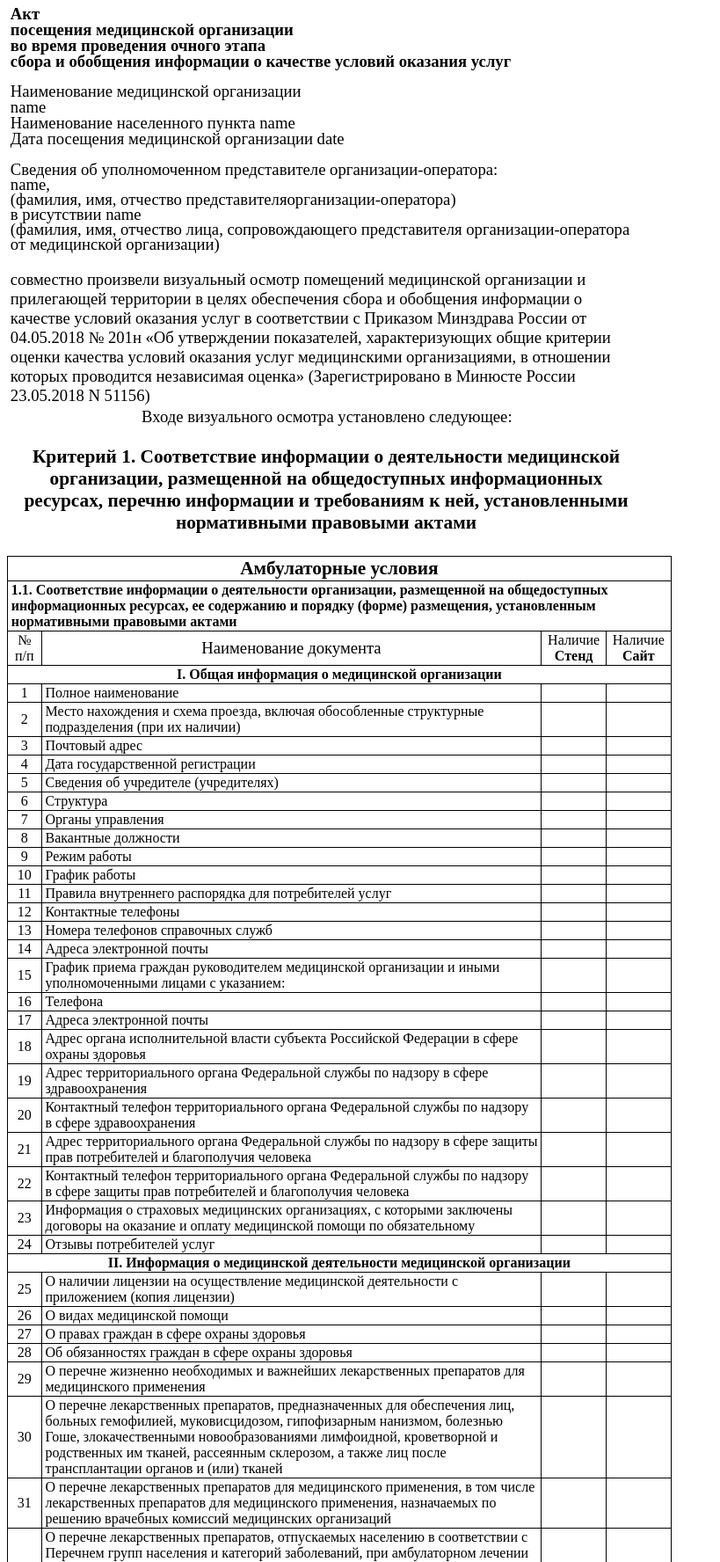
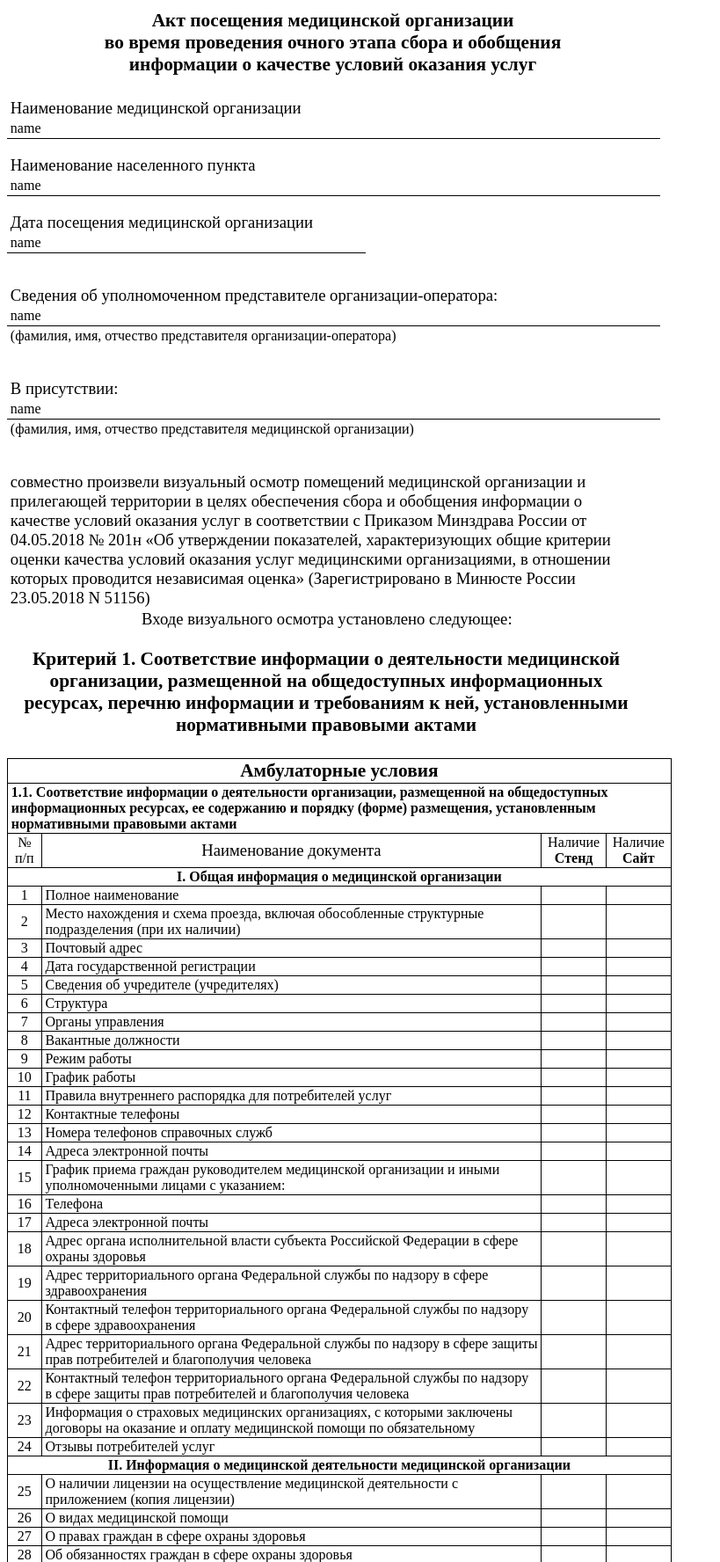
Before and after one commit to Maks1842/django_work, a Django app: template nok_web/checklist/templates/checklist/act_medical_ambl.html in a window 1280 px wide. Shown: the top 1776 px of the page at 88% size, without its empty margins (0-819 px from the left). Run offline with Django 4.2, Linux system fonts and the light colour scheme; the template is opened without the code that fills it, so the values that code supplies are empty.

Commit message:
Обновил фикстуры.

```diff
--- a/nok_web/checklist/templates/checklist/act_medical_ambl.html
+++ b/nok_web/checklist/templates/checklist/act_medical_ambl.html
@@ -56,71 +56,126 @@
 
 <body>
 
-
-<table width="711" cellpadding="4" cellspacing="0">
-    <td colspan="4" width="711"
-        style="border: none; padding-top: 0in; padding-bottom: 0.04in; padding-left: 0.04in; padding-right: 0in">
-        <p class="western" align="center" style="margin-bottom: 0in"><font face="Times New Roman, serif"><font size="4"
-                                                                                                               style="font-size: 14pt"><b>Акт
-        </b></font></font>
+<table>
+    <td colspan="4"
+        style="width: 735px; border: none; padding-top: 1px; padding-bottom: 5px; padding-left: 1px; padding-right: 1px">
+        <p class="title">
+            <b>Акт посещения медицинской организации <br/>
+                во время проведения очного этапа сбора и обобщения <br/>
+                информации о качестве условий оказания услуг</b>
         </p>
-        <p class="western" align="center" style="margin-bottom: 0in"><font face="Times New Roman, serif"><font size="4"
-                                                                                                               style="font-size: 14pt"><b>посещения
-            медицинской организации</b></font></font></p>
-        <p class="western" align="center" style="margin-bottom: 0in"><font face="Times New Roman, serif"><font size="4"
-                                                                                                               style="font-size: 14pt"><b>во
-            время проведения очного этапа </b></font></font>
-        </p>
-        <p class="western" align="center" style="margin-bottom: 0in"><font face="Times New Roman, serif"><font size="4"
-                                                                                                               style="font-size: 14pt"><b>сбора
-            и обобщения информации о качестве
-            условий оказания услуг</b></font></font></p>
-        <p class="western" align="center" style="margin-bottom: 0in"><br/>
-
-        </p>
-        <p class="western" align="justify" style="margin-bottom: 0in"><font face="Times New Roman, serif"><font size="4"
-                                                                                                                style="font-size: 14pt">Наименование
-            медицинской организации</font></font></p>
-        <p class="western" align="justify" style="margin-bottom: 0in"><font face="Times New Roman, serif"><font size="4"
-                                                                                                                style="font-size: 14pt">{{'name'}}</font></font>
-        </p>
-        <p class="western" align="justify" style="margin-bottom: 0in"><font face="Times New Roman, serif"><font size="4"
-                                                                                                                style="font-size: 14pt">Наименование
-            населенного пункта {{'name'}}</font></font></p>
-        <p class="western" align="justify" style="margin-bottom: 0in"><font face="Times New Roman, serif"><font size="4"
-                                                                                                                style="font-size: 14pt">Дата
-            посещения медицинской организации {{'date'}}</font></font></p>
-        <p class="western" align="justify" style="margin-bottom: 0in"><br/>
-
-        </p>
-        <p style="line-height: 100%; margin-bottom: 0in"><font face="Times New Roman, serif"><font size="3"
-                                                                                                   style="font-size: 12pt"><font
-                size="4" style="font-size: 14pt">Сведения
-            об уполномоченном представителе организации-оператора:</font><font size="4"
-                                                                               style="font-size: 14pt">&nbsp;</font></font></font>
-        </p>
-        <p style="line-height: 100%; margin-bottom: 0in"><font face="Times New Roman, serif"><font size="3"
-                                                                                                   style="font-size: 12pt"><font
-                size="4" style="font-size: 14pt"> {{'name'}},</font><font size="4" style="font-size: 14pt">&nbsp;</font></font></font>
-        </p>
-        <p align="center" style="line-height: 100%; margin-bottom: 0in"><font face="Times New Roman, serif"><font
-                size="3" style="font-size: 12pt"><font size="4" style="font-size: 14pt">
-            (фамилия, имя, отчество представителяорганизации-оператора)</font><font size="4" style="font-size: 14pt">&nbsp;</font></font></font>
-        </p>
-        <p style="line-height: 100%; margin-bottom: 0in"><font face="Times New Roman, serif"><font size="3"
-                                                                                                   style="font-size: 12pt"><font
-                size="4" style="font-size: 14pt">в рисутствии
-            {{'name'}}</font></font></font></p>
-        <p align="center" style="line-height: 100%; margin-bottom: 0in"><font face="Times New Roman, serif"><font
-                size="3" style="font-size: 12pt"><font size="4" style="font-size: 14pt">
-            (фамилия, имя, отчество лица, сопровождающего представителя организации-оператора
-            от медицинской организации)</font><font size="4" style="font-size: 14pt">&nbsp;</font></font></font></p>
-        <p align="center" style="line-height: 100%; margin-bottom: 0in"><br/>
-
-        </p>
-
     </td>
 </table>
+<br/>
+<table style="border-collapse: collapse">
+    <tr>
+        <td colspan="1" style="width: 735px; padding-left: 0.04in; padding-right: 0.04in">
+            <p class="question" style="font-size: 14pt">
+                Наименование медицинской организации
+            </p>
+        </td>
+    </tr>
+
+    <tr>
+        <td style="width: 735px; height: 20px; border-bottom: 1px solid #000000; padding-left: 0.04in; padding-right: 0.04in">
+            <p class="question">
+                {{'name'}}
+            </p>
+        </td>
+    </tr>
+</table>
+<br/>
+
+<table style="border-collapse: collapse">
+    <tr>
+        <td colspan="1" style="width: 735px; padding-left: 0.04in; padding-right: 0.04in">
+            <p class="question" style="font-size: 14pt">
+                Наименование населенного пункта
+            </p>
+        </td>
+    </tr>
+
+    <tr>
+        <td style="width: 735px; height: 20px; border-bottom: 1px solid #000000; padding-left: 0.04in; padding-right: 0.04in">
+            <p class="question">
+                {{'name'}}
+            </p>
+        </td>
+    </tr>
+</table>
+<br/>
+
+<table style="border-collapse: collapse">
+    <tr>
+        <td colspan="1" style="width: 400px; padding-left: 0.04in; padding-right: 0.04in">
+            <p class="question" style="font-size: 14pt">
+                Дата посещения медицинской организации
+            </p>
+        </td>
+    </tr>
+
+    <tr>
+        <td style="width: 400px; height: 20px; border-bottom: 1px solid #000000; padding-left: 0.04in; padding-right: 0.04in">
+            <p class="question">
+                {{'name'}}
+            </p>
+        </td>
+    </tr>
+</table>
+<br/>
+<br/>
+
+<table style="border-collapse: collapse">
+    <tr>
+        <td colspan="1" style="width: 735px; padding-left: 0.04in; padding-right: 0.04in">
+            <p class="question" style="font-size: 14pt">
+                Сведения об уполномоченном представителе организации-оператора:
+            </p>
+        </td>
+    </tr>
+
+    <tr>
+        <td style="width: 735px; height: 20px; border-bottom: 1px solid #000000; padding-left: 0.04in; padding-right: 0.04in">
+            <p class="question">
+                {{'name'}}
+            </p>
+        </td>
+    </tr>
+    <tr>
+        <td style="width: 735px; height: 20px; padding-left: 0.04in; padding-right: 0.04in; padding-bottom: 20px">
+            <p class="question" style="font-size: 12pt">
+                (фамилия, имя, отчество представителя организации-оператора)
+            </p>
+        </td>
+    </tr>
+</table>
+<br/>
+
+<table style="border-collapse: collapse">
+    <tr>
+        <td colspan="1" style="width: 735px; padding-left: 0.04in; padding-right: 0.04in">
+            <p class="question" style="font-size: 14pt">
+                В присутствии:
+            </p>
+        </td>
+    </tr>
+
+    <tr>
+        <td style="width: 735px; height: 20px; border-bottom: 1px solid #000000; padding-left: 0.04in; padding-right: 0.04in">
+            <p class="question">
+                {{'name'}}
+            </p>
+        </td>
+    </tr>
+    <tr>
+        <td style="width: 735px; height: 20px; padding-left: 0.04in; padding-right: 0.04in; padding-bottom: 20px">
+            <p class="question" style="font-size: 12pt">
+                (фамилия, имя, отчество представителя медицинской организации)
+            </p>
+        </td>
+    </tr>
+</table>
+<br/>
 
 <table style="border-collapse: collapse">
     <tr>
--- a/nok_web/checklist/urls.py
+++ b/nok_web/checklist/urls.py
@@ -79,7 +79,7 @@ urlpatterns = [
     path('swagger/', schema_view.with_ui('swagger', cache_timeout=0), name='schema-swagger-ui'),
     path('redoc/', schema_view.with_ui('redoc', cache_timeout=0), name='schema-redoc'),
 
-    path('', region_view, name='home'),
+    path('', organisation_view, name='home'),
     path('question_view/', question_view, name='question_view'),
     path('designer-act/', designer_act_view, name='designer-act'),
     path('get-act/', get_act, name='get-act'),
--- a/nok_web/templates/inc/_nav.html
+++ b/nok_web/templates/inc/_nav.html
@@ -10,7 +10,7 @@
         </button>
         <div class="collapse navbar-collapse" id="navbarSupportedContent">
             <ul class="navbar-nav me-auto mb-2 mb-lg-0 top-menu">
-                <li class="nav-item"><a class="nav-link" href="{% url 'home' %}">Чеклист</a></li>
+                <li class="nav-item"><a class="nav-link" href="{% url 'home' %}">Акт осмотра</a></li>
                 <li class="nav-item"><a class="nav-link" href="{% url 'departments_xxx' %}">Реестр департаментов</a></li>
                 <li class="nav-item"><a class="nav-link" href="{% url 'designer-act' %}">Хелпер конструктора актов</a></li>
                 <li class="nav-item"><a class="nav-link" href="{% url 'forms_act_add' %}">Конструктор актов</a></li>
```
Also changed, not shown: nok_web/checklist/api_views.py (+5 -8 lines), nok_web/checklist/templates/checklist/select_list.html (+10 -48 lines), nok_web/checklist/views.py (+101 -4 lines), nok_web/checklist/fixtures/subjects.json.
